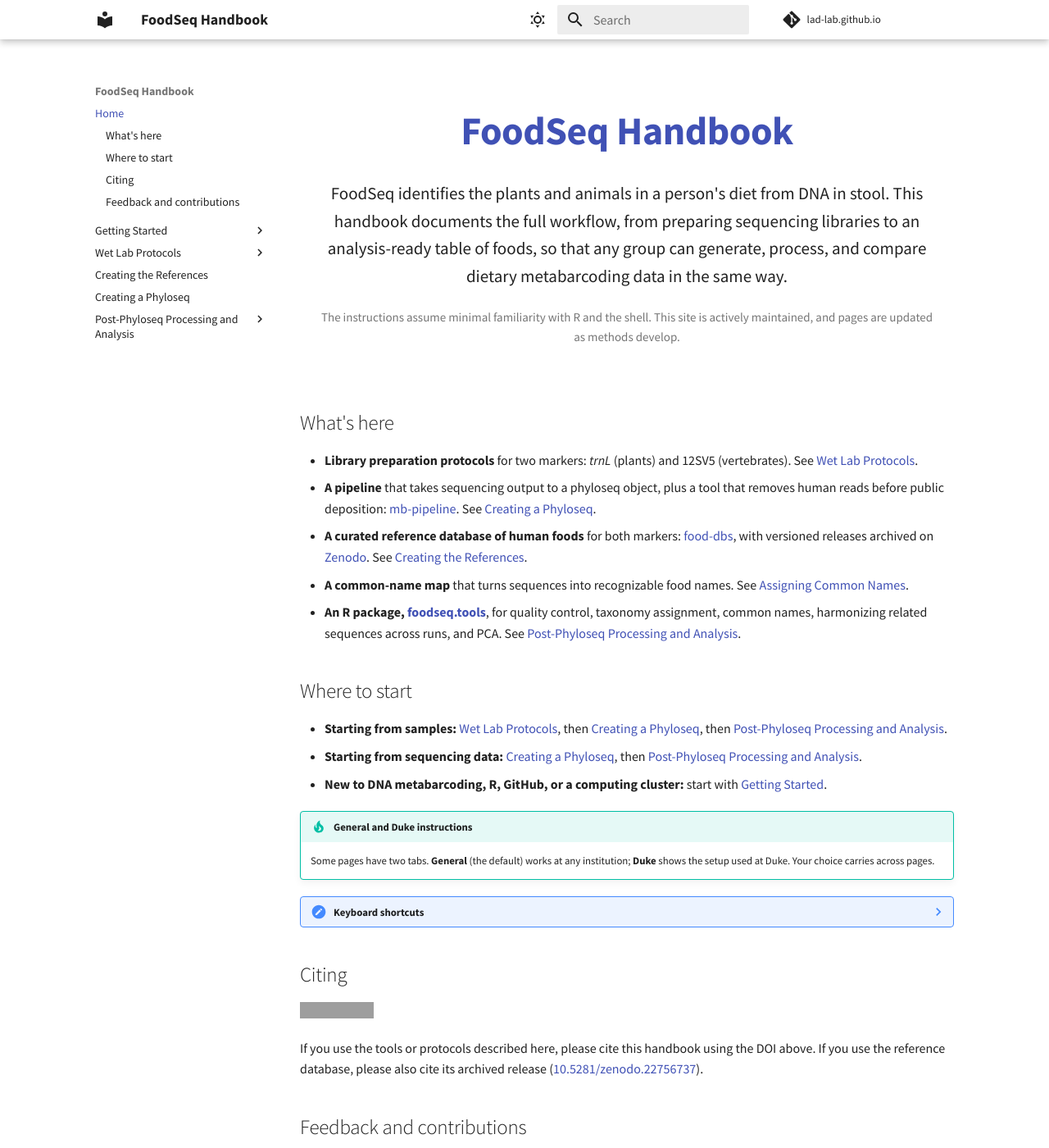
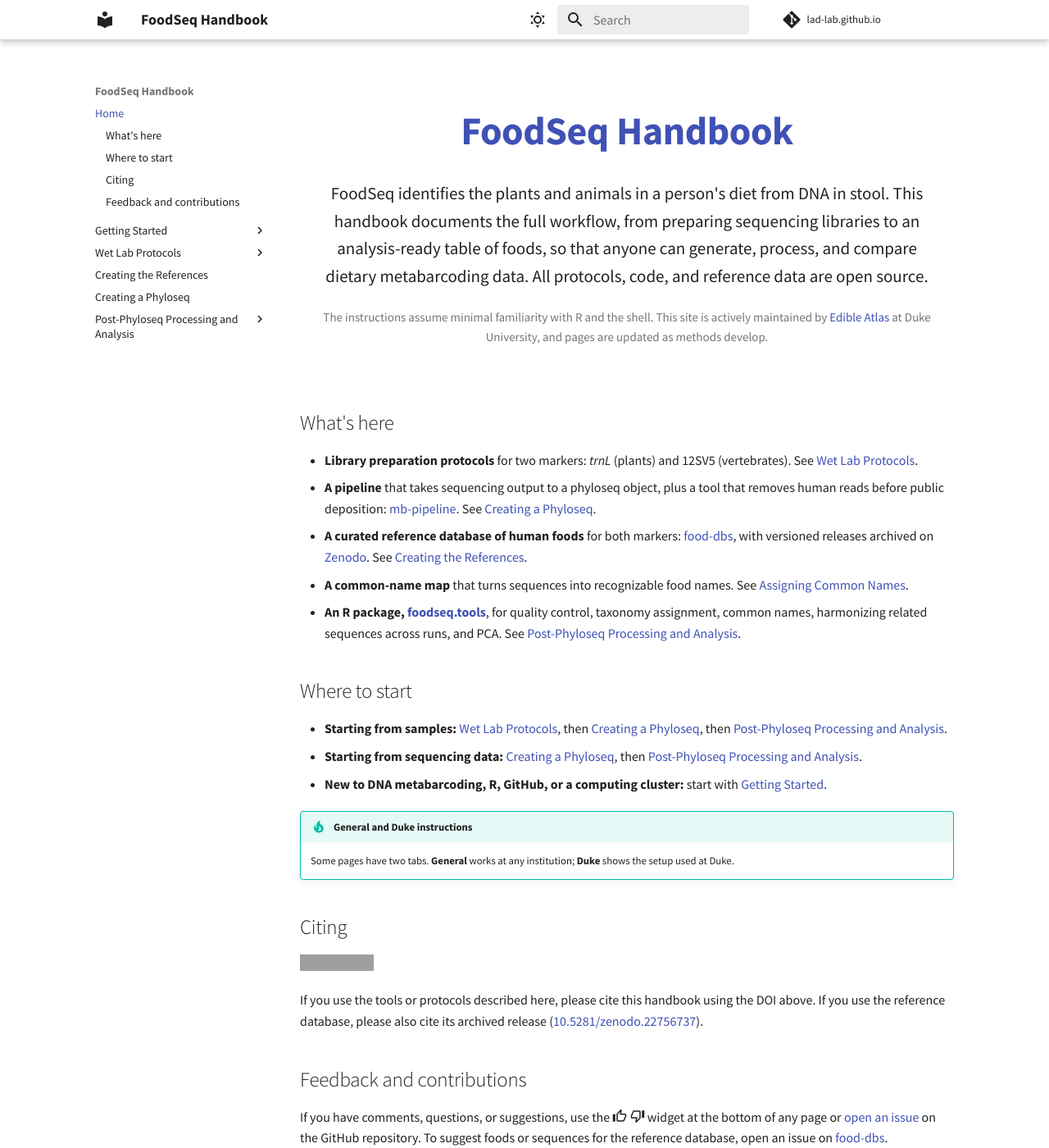
Before and after one commit to LAD-LAB/lad-lab.github.io, an MkDocs documentation site: the page built from docs/index.md, in a window 1280 px wide and 1400 px high. Shown: the whole window at 82% size. Built offline with MkDocs 1.6.1 and Material for MkDocs 9.7.7, drawn with Linux system fonts in a browser that asks for light colours; comment, search, counter and statistics services are not loaded; grey boxes are pictures that could not be loaded.

Commit message:
Home page: open-source and maintainer lines, simpler wording, drop shortcuts box
Co-Authored-By: Claude Opus 5.5 <noreply@anthropic.com>

```diff
--- a/docs/index.md
+++ b/docs/index.md
@@ -2,9 +2,9 @@
 
 # FoodSeq Handbook
 
-FoodSeq identifies the plants and animals in a person's diet from DNA in stool. This handbook documents the full workflow, from preparing sequencing libraries to an analysis-ready table of foods, so that any group can generate, process, and compare dietary metabarcoding data in the same way.
+FoodSeq identifies the plants and animals in a person's diet from DNA in stool. This handbook documents the full workflow, from preparing sequencing libraries to an analysis-ready table of foods, so that anyone can generate, process, and compare dietary metabarcoding data. All protocols, code, and reference data are open source.
 
-<p class="hero-note">The instructions assume minimal familiarity with R and the shell. This site is actively maintained, and pages are updated as methods develop.</p>
+<p class="hero-note">The instructions assume minimal familiarity with R and the shell. This site is actively maintained by <a href="https://edibleatlas.org/">Edible Atlas</a> at Duke University, and pages are updated as methods develop.</p>
 
 </div>
 
@@ -24,13 +24,7 @@ FoodSeq identifies the plants and animals in a person's diet from DNA in stool.
 
 !!! tip "General and Duke instructions"
 
-    Some pages have two tabs. **General** (the default) works at any institution; **Duke** shows the setup used at Duke. Your choice carries across pages.
-
-??? note "Keyboard shortcuts"
-
-    * <kbd>P</kbd> or <kbd>,</kbd> moves to the previous page.
-    * <kbd>N</kbd> or <kbd>.</kbd> moves to the next page.
-    * <kbd>F</kbd>, <kbd>S</kbd>, or <kbd>/</kbd> opens search.
+    Some pages have two tabs. **General** works at any institution; **Duke** shows the setup used at Duke.
 
 ## Citing
 
```
